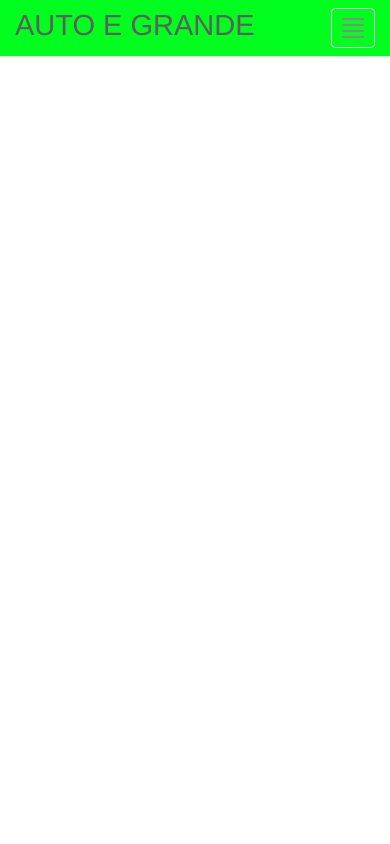
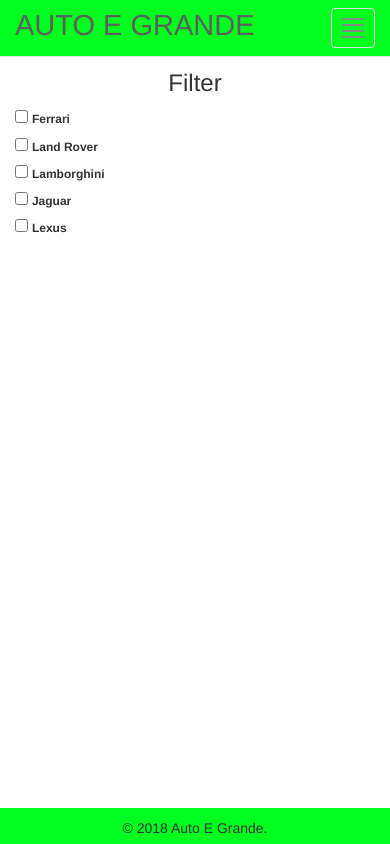
Before and after one commit to autoegrande/autoegrande.github.io, a PHP site: page / in a window 390 px wide; the page is wider, and only the part inside the window is pictured. Run offline with PHP 8.4, Linux system fonts and the light colour scheme.

Commit message:
Add files via upload

```diff
--- /dev/null
+++ b/assets/view/view_footer.php
@@ -0,0 +1,9 @@
+<!-- Awal Footer -->
+<footer>
+<div class="container footer-website">
+  <div class="rows">
+    <p class="text-center">&copy; 2018 Auto E Grande.</p>
+  </div>
+</div>
+</footer>
+<!-- Akhir Footer -->
--- /dev/null
+++ b/assets/view/view_navbar.php
@@ -0,0 +1,40 @@
+<!-- Awal Navigasi Bar -->
+<nav class="navbar navbar-default navbar-fixed-top">
+  <div class="container-fluid">
+
+    <div class="navbar-header">
+      <button type="button" class="navbar-toggle collapsed" data-toggle="collapse" data-target="#autoegrande-collapse" aria-expanded="true">
+        <span class="sr-only">Toggle navigation</span>
+        <span class="icon-bar"></span>
+        <span class="icon-bar"></span>
+        <span class="icon-bar"></span>
+        <span class="icon-bar"></span>
+      </button>
+
+      <a href="" class="navbar-brand page-scroll">AUTO E GRANDE</a>
+    </div>
+
+    <div class="collapse navbar-collapse" id="autoegrande-collapse">
+      <ul class="nav navbar-nav navbar-right">
+        <li><button type="button" class="btn btn-default navbar-btn">ACCOUNT</button></li>
+        <li><button type="button" class="btn btn-default navbar-btn">CHART</button></li>
+        <li><button type="button" class="btn btn-default navbar-btn">CAR LIST</button></li>
+        <li><button type="button" class="btn btn-default navbar-btn">RENT GARAGE</button></li>
+        <li>
+          <form class="navbar-form navbar-left" role="search">
+            <div class="form-group row">
+              <div class="col-sm-10 input-area">
+                <input type="text" class="form-control" placeholder="SEARCH">
+              </div>
+              <div class="col-sm-2 btn-area">
+                <a class="btn btn-default"><span class="glyphicon glyphicon-search"></span></a>
+              </div>
+            </div>
+          </form>
+        </li>
+      </ul>
+    </div>
+
+  </div>
+</nav>
+<!-- Akhir Navigasi Bar -->
--- /dev/null
+++ b/assets/view/view_search.php
@@ -0,0 +1,55 @@
+<?php
+
+$carCheckbox =
+[
+  [
+    "id" => "ferrari",
+    "name" => "Ferrari"
+  ],
+  [
+    "id" => "landRover",
+    "name" => "Land Rover"
+  ],
+  [
+    "id" => "lamborghini",
+    "name" => "Lamborghini"
+  ],
+  [
+    "id" => "jaguar",
+    "name" => "Jaguar"
+  ],
+  [
+    "id" => "lexus",
+    "name" => "Lexus"
+  ]
+];
+
+?>
+
+<!-- Mengisi ruang dibawah Navbar -->
+
+<div class="space-navbar"></div>
+
+<!-- Mengisi ruang dibawah Navbar -->
+
+<div class="row" id="filterSearch">
+  <div class="col-sm-4">
+
+    <div class="col-sm-4 col-sm-offset-4">
+      <h3 class="text-center">Filter</h3>
+    </div>
+
+    <?php for ($num = 0; $num < count($carCheckbox); $num++) : ?>
+
+      <div class="col-sm-4 col-sm-offset-2">
+        <input type="checkbox" id="<?= $carCheckbox[$num]['id'] ?>" value="">
+        <label for="<?= $carCheckbox[$num]['id'] ?>" class="checkbox-label"><?= $carCheckbox[$num]['name'] ?></label>
+      </div>
+
+    <?php endfor; ?>
+
+  </div>
+  <div class="col-sm-8">
+
+  </div>
+</div>
--- /dev/null
+++ b/css/style.css
@@ -0,0 +1,116 @@
+html
+{
+	position: relative;
+}
+
+section
+{
+	width: 100%;
+}
+
+/* Navbar */
+
+nav.navbar-default
+{
+	background-color: #00FF1E;
+}
+
+nav ul.nav li
+{
+	margin-right: 20px;
+}
+
+nav div.navbar-header a
+{
+	font-size: 29px;
+}
+
+nav ul button.btn-default
+{
+	height: 31px;
+	width: 124px;
+}
+
+nav ul input.form-control
+{
+	border-radius: 0%;
+	height: 31px;
+	margin-right: 0;
+}
+
+nav li div.input-area
+{
+	margin-right: 0;
+	padding-right: 0;
+	padding-left: 0;
+}
+
+nav ul.navbar-nav
+{
+	width: 68%;
+}
+
+nav ul a.btn
+{
+	border-radius: 0%;
+	width: 31px;
+	height: 31px;
+	padding: 5px 5px 5px 5px;
+	margin-right: 0;
+}
+
+nav li div.btn-area
+{
+	margin-left: 0;
+	padding-left: 0;
+	padding-right: 0;
+}
+
+/* Navbar */
+
+/* Body */
+
+div.space-navbar
+{
+	width: 100%;
+	padding: 0 0 0 0;
+	margin: 0 0 0 0;
+	height: 50px;
+}
+
+section div.row
+{
+	margin-left: 0;
+	margin-right: 0;
+}
+
+label.checkbox-label
+{
+	font-size: 12px;
+}
+
+/* Body */
+
+/* Account Sign Up - Sign In */
+
+section div#signup input
+{
+	margin-bottom: 16px;
+}
+
+/* Account Sign Up - Sign In */
+
+/* Footer */
+
+footer .footer-website
+{
+	position: fixed;
+	left: 0;
+	bottom: 0;
+	width: 100%;
+	height: 36px;
+	padding-top: 10px;
+	background-color: #00FF1E;
+}
+
+/* Footer */
--- a/index.php
+++ b/index.php
@@ -1,6 +1,6 @@
 <!-- html script -->
 <!DOCTYPE html>
-<html lang="en" id="footer">
+<html lang="en" id="home">
   <head>
     <meta charset="utf-8">
     <meta http-equiv="X-UA-Compatible" content="IE=edge">
@@ -17,17 +17,22 @@
       <script src="https://oss.maxcdn.com/html5shiv/3.7.3/html5shiv.min.js"></script>
       <script src="https://oss.maxcdn.com/respond/1.4.2/respond.min.js"></script>
     <![endif]-->
-    <link href="css/footer-style.css" rel="stylesheet">
-    <link href="css/navbar-style.css" rel="stylesheet">
+    <link href="css/style.css" rel="stylesheet">
 
   </head>
   <body>
 
-    <?php include("assets/part/navbar.php"); ?>
+    <!-- Navbar -->
+    <?php include "assets/view/view_navbar.php"; ?>
+    <!-- Navbar -->
 
 
+    <?php include "assets/view/view_search.php"; ?>
 
-    <?php include("assets/part/footer.php"); ?>
+
+    <!-- Footer -->
+    <?php include "assets/view/view_footer.php"; ?>
+    <!-- Footer -->
 
     <!-- jQuery (necessary for Bootstrap's JavaScript plugins) -->
     <script src="js/jquery-3.3.1.min.js"></script>
@@ -35,6 +40,5 @@
     <!-- Include all compiled plugins (below), or include individual files as needed -->
     <script src="js/bootstrap.min.js"></script>
 
-    <script src=""></script>
   </body>
 </html>
```
Also changed, not shown: assets/view/view_account.php (added, +69 -0 lines).
